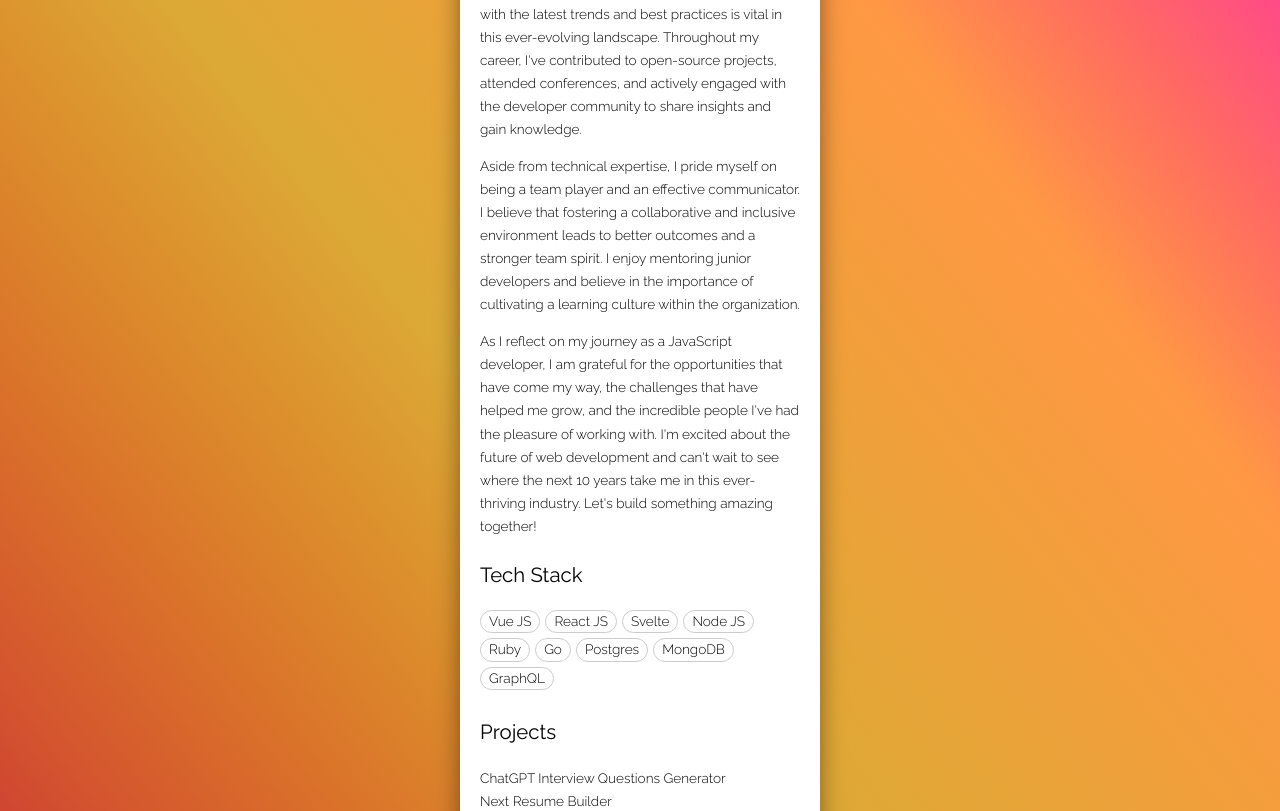
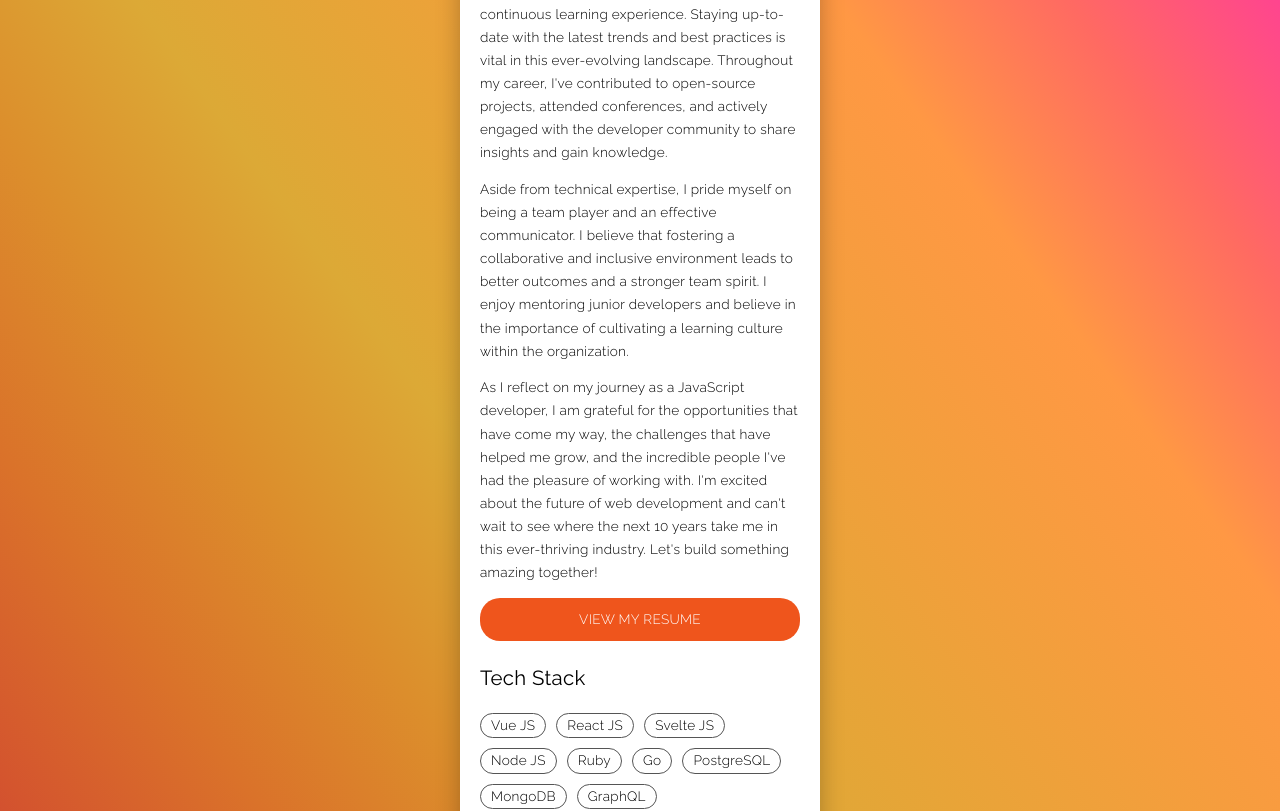
Before and after one commit to trivektor/trivektor.github.io, a Next.js app: page / in a window 1280 px wide. Shown: the part 667-1478 px from the top of the page. Built offline with nearby package versions, Linux system fonts and the light colour scheme.

Commit message:
design updates

```diff
--- a/components/home.js
+++ b/components/home.js
@@ -59,17 +59,24 @@ const Home = () => {
             can't wait to see where the next 10 years take me in this
             ever-thriving industry. Let's build something amazing together!
           </p>
+          <a
+            id="resume-cta"
+            href="https://docs.google.com/document/d/1ludtuLBCF1Too4wHOXu6xN5O5L_aej_L1foKm_cOwbo/edit?usp=sharing"
+            target="_blank"
+          >
+            View My Resume
+          </a>
         </section>
         <section>
           <h2 className="section-heading">Tech Stack</h2>
           <ul id="tech-stack">
             <li>Vue JS</li>
             <li>React JS</li>
-            <li>Svelte</li>
+            <li>Svelte JS</li>
             <li>Node JS</li>
             <li>Ruby</li>
             <li>Go</li>
-            <li>Postgres</li>
+            <li>PostgreSQL</li>
             <li>MongoDB</li>
             <li>GraphQL</li>
           </ul>
--- a/styles/globals.css
+++ b/styles/globals.css
@@ -5,6 +5,7 @@ body {
   line-height: 1.7;
   margin: 0;
   padding: 0;
+  letter-spacing: 0.3px;
   background-image: linear-gradient(
     to right top,
     #ca3535,
@@ -32,7 +33,7 @@ a {
   margin: 20px auto;
   padding: 20px;
   background: #fff;
-  box-shadow: 0 6px 26px -2px rgba(0, 0, 0, 0.5);
+  box-shadow: 0 6px 26px -2px rgba(0, 0, 0, 0.3);
   border-radius: 10px;
 }
 
@@ -72,10 +73,20 @@ ul {
 }
 
 #tech-stack li {
-  border: 1px solid #ccc;
-  padding: 4px 8px;
+  border: 1px solid #555;
+  padding: 5px 10px;
   line-height: 1;
   border-radius: 20px;
-  margin: 0 5px 5px 0;
+  margin: 0 10px 10px 0;
   display: inline-block;
 }
+
+#resume-cta {
+  background: #ef551c;
+  color: #fff;
+  display: block;
+  padding: 10px 20px;
+  border-radius: 20px;
+  text-align: center;
+  text-transform: uppercase;
+}
```
